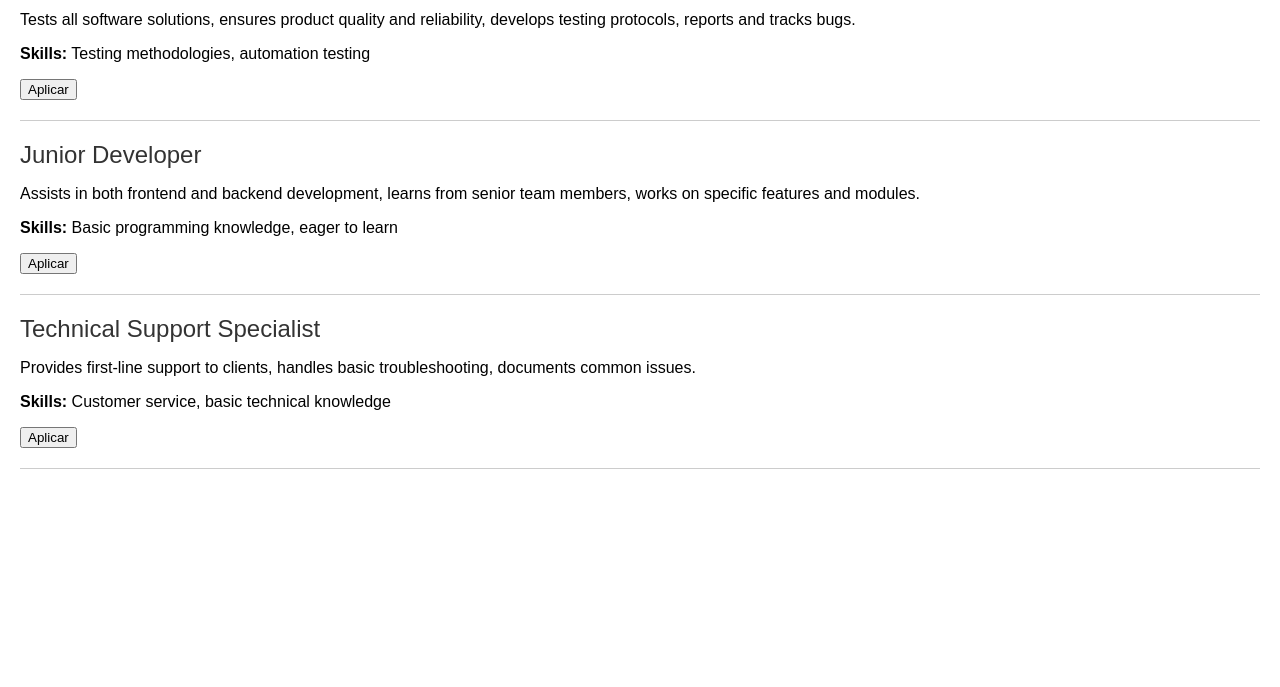
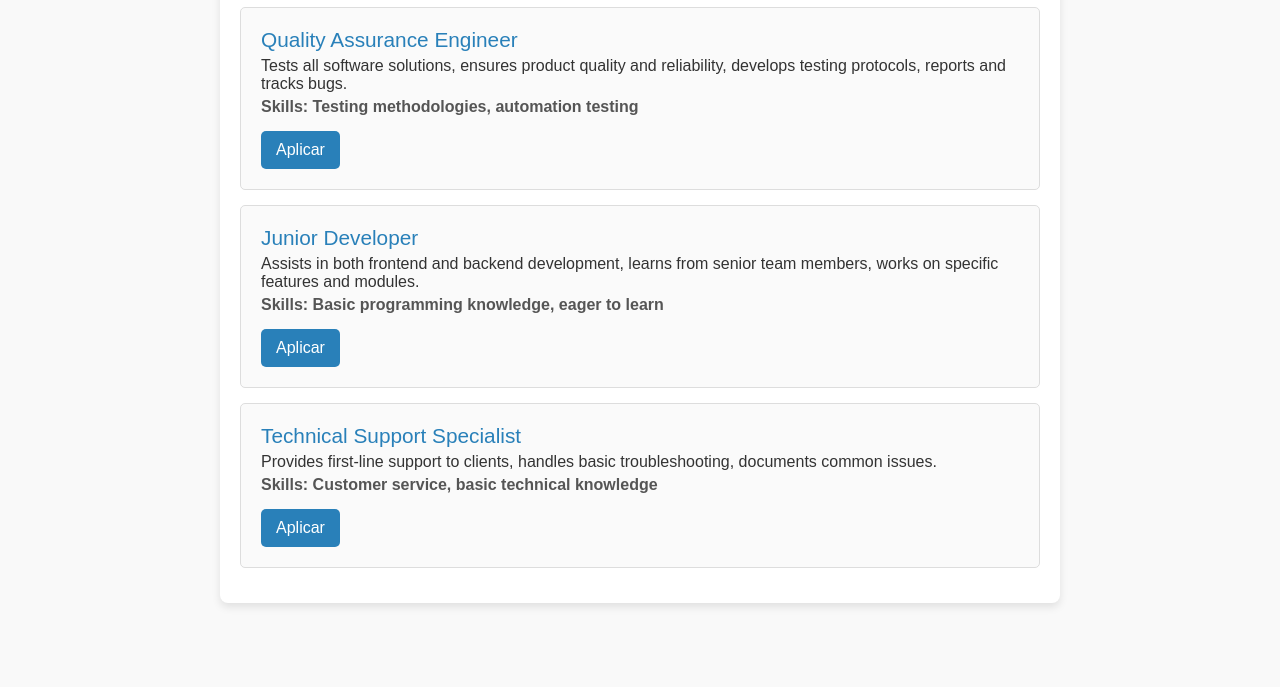
Before and after one commit to cactus-software/cactus, a plain HTML site: page careers.html in a window 1280 px wide. Shown: the part 113-800 px from the top of the page. Drawn offline with Linux system fonts and the light colour scheme.

Commit message:
Update careers.html

```diff
--- a/careers.html
+++ b/careers.html
@@ -3,16 +3,94 @@
 <head>
     <meta charset="UTF-8">
     <meta name="viewport" content="width=device-width, initial-scale=1.0">
-    <title>Careers</title>
+    <title>Oportunidades de Carrera</title>
     <style>
-        body { font-family: Arial, sans-serif; margin: 20px; }
-        .job-listing { margin-bottom: 20px; border-bottom: 1px solid #ccc; padding-bottom: 20px; }
-        .job-title { font-size: 1.5em; color: #333; }
-        .job-details { margin: 10px 0; }
-        .apply-form { display: none; flex-direction: column; max-width: 300px; margin-top: 10px; }
-        .apply-form input { margin: 5px 0; padding: 8px; font-size: 1em; }
-        .apply-form button { padding: 10px; font-size: 1em; color: white; background-color: #007BFF; border: none; cursor: pointer; }
-        .apply-form button:hover { background-color: #0056b3; }
+        /* Colores y estilo de acuerdo a tu paleta */
+        body {
+            font-family: Arial, sans-serif;
+            background-color: #f9f9f9;
+            color: #333;
+            margin: 0;
+            padding: 20px;
+        }
+        .container {
+            max-width: 800px;
+            margin: 0 auto;
+            padding: 20px;
+            background-color: #ffffff;
+            border-radius: 8px;
+            box-shadow: 0 4px 8px rgba(0, 0, 0, 0.1);
+        }
+        h1 {
+            text-align: center;
+            color: #2c3e50;
+        }
+        .job-listing {
+            border: 1px solid #ddd;
+            padding: 20px;
+            border-radius: 5px;
+            margin-bottom: 15px;
+            background-color: #fafafa;
+        }
+        .job-title {
+            font-size: 1.3em;
+            color: #2980b9;
+        }
+        .job-details p {
+            margin: 5px 0;
+        }
+        .job-skills {
+            font-weight: bold;
+            color: #555;
+        }
+        .apply-button {
+            display: inline-block;
+            padding: 10px 15px;
+            margin-top: 10px;
+            font-size: 1em;
+            color: white;
+            background-color: #2980b9;
+            border: none;
+            border-radius: 5px;
+            cursor: pointer;
+            text-align: center;
+            text-decoration: none;
+            transition: background-color 0.3s;
+        }
+        .apply-button:hover {
+            background-color: #1b5e8a;
+        }
+        #apply-form {
+            display: none;
+            flex-direction: column;
+            margin-top: 20px;
+            background-color: #f0f0f0;
+            padding: 20px;
+            border-radius: 8px;
+            box-shadow: 0 4px 8px rgba(0, 0, 0, 0.1);
+        }
+        #apply-form label, #apply-form input, #apply-form button {
+            font-size: 1em;
+            margin: 8px 0;
+        }
+        #apply-form input {
+            width: 100%;
+            padding: 8px;
+            border: 1px solid #ddd;
+            border-radius: 4px;
+        }
+        #apply-form button {
+            background-color: #2980b9;
+            color: white;
+            padding: 10px;
+            border: none;
+            border-radius: 5px;
+            cursor: pointer;
+            transition: background-color 0.3s;
+        }
+        #apply-form button:hover {
+            background-color: #1b5e8a;
+        }
     </style>
     <script>
         function showForm(jobTitle) {
@@ -29,48 +107,49 @@
                 alert("Gracias, te contactaremos pronto sobre el puesto de " + jobTitle + ".");
                 document.getElementById("apply-form").reset();
                 document.getElementById("apply-form").style.display = "none";
-                // Aquí se puede agregar código para enviar el formulario al backend o servicio de email
+                // Aquí puedes enviar el correo electrónico o almacenar la información como necesites.
             } else {
-                alert("Por favor, ingresa tu email.");
+                alert("Por favor, ingresa tu correo electrónico.");
             }
         }
     </script>
 </head>
 <body>
 
+<div class="container">
     <h1>Oportunidades de Carrera</h1>
 
     <div class="job-listing">
         <div class="job-title">Quality Assurance Engineer</div>
         <div class="job-details">
             <p>Tests all software solutions, ensures product quality and reliability, develops testing protocols, reports and tracks bugs.</p>
-            <p><strong>Skills:</strong> Testing methodologies, automation testing</p>
+            <p class="job-skills">Skills: Testing methodologies, automation testing</p>
         </div>
-        <button onclick="showForm('Quality Assurance Engineer')">Aplicar</button>
+        <button class="apply-button" onclick="showForm('Quality Assurance Engineer')">Aplicar</button>
     </div>
 
     <div class="job-listing">
         <div class="job-title">Junior Developer</div>
         <div class="job-details">
             <p>Assists in both frontend and backend development, learns from senior team members, works on specific features and modules.</p>
-            <p><strong>Skills:</strong> Basic programming knowledge, eager to learn</p>
+            <p class="job-skills">Skills: Basic programming knowledge, eager to learn</p>
         </div>
-        <button onclick="showForm('Junior Developer')">Aplicar</button>
+        <button class="apply-button" onclick="showForm('Junior Developer')">Aplicar</button>
     </div>
 
     <div class="job-listing">
         <div class="job-title">Technical Support Specialist</div>
         <div class="job-details">
             <p>Provides first-line support to clients, handles basic troubleshooting, documents common issues.</p>
-            <p><strong>Skills:</strong> Customer service, basic technical knowledge</p>
+            <p class="job-skills">Skills: Customer service, basic technical knowledge</p>
         </div>
-        <button onclick="showForm('Technical Support Specialist')">Aplicar</button>
+        <button class="apply-button" onclick="showForm('Technical Support Specialist')">Aplicar</button>
     </div>
 
     <!-- Más posiciones se pueden agregar de la misma forma -->
 
     <!-- Formulario de Aplicación -->
-    <div id="apply-form" class="apply-form">
+    <div id="apply-form">
         <h3>Aplicar a: <span id="apply-job-title"></span></h3>
         <form onsubmit="submitApplication(event)">
             <input type="hidden" id="job-title-input" name="jobTitle">
@@ -79,6 +158,7 @@
             <button type="submit">Enviar Aplicación</button>
         </form>
     </div>
+</div>
 
 </body>
 </html>
```
